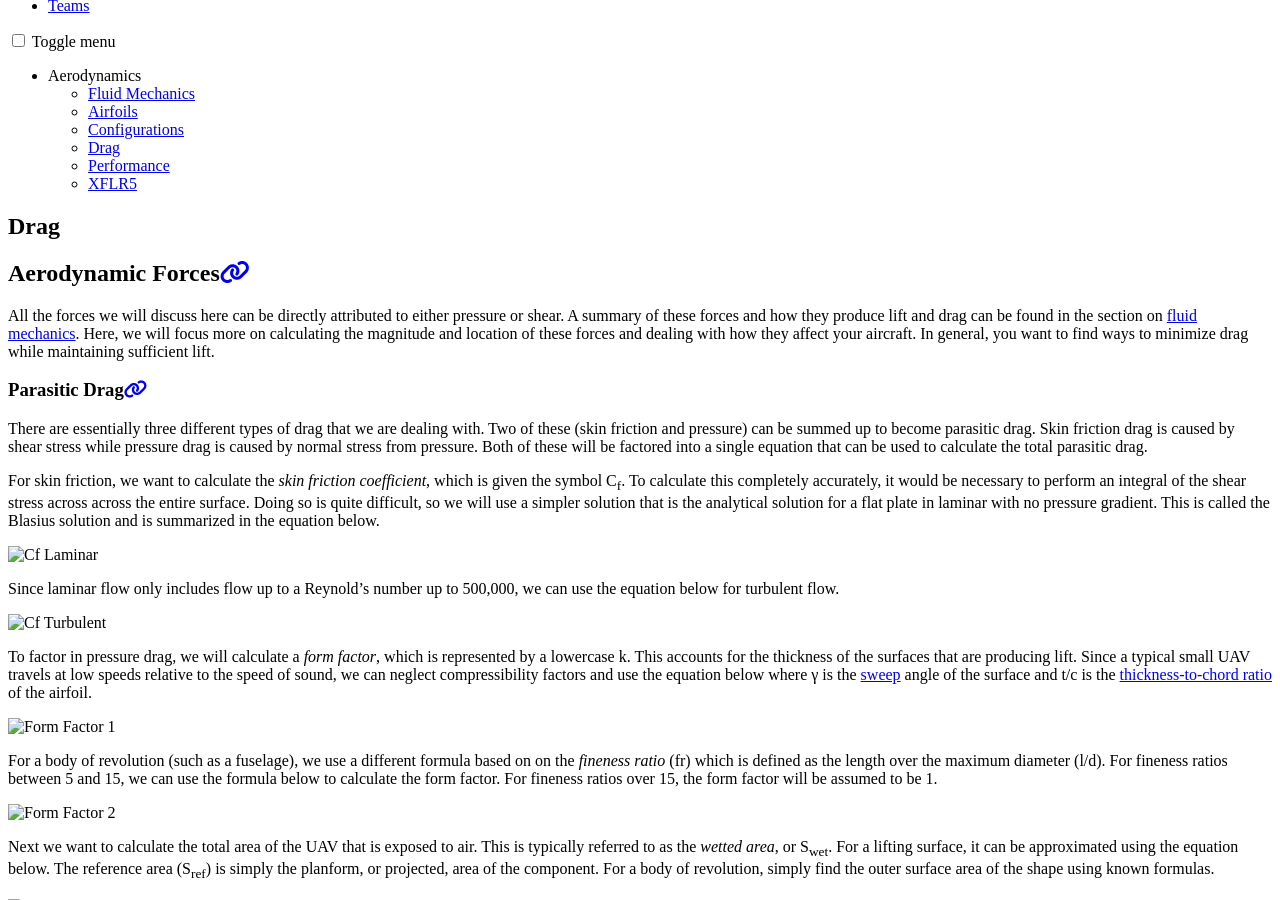
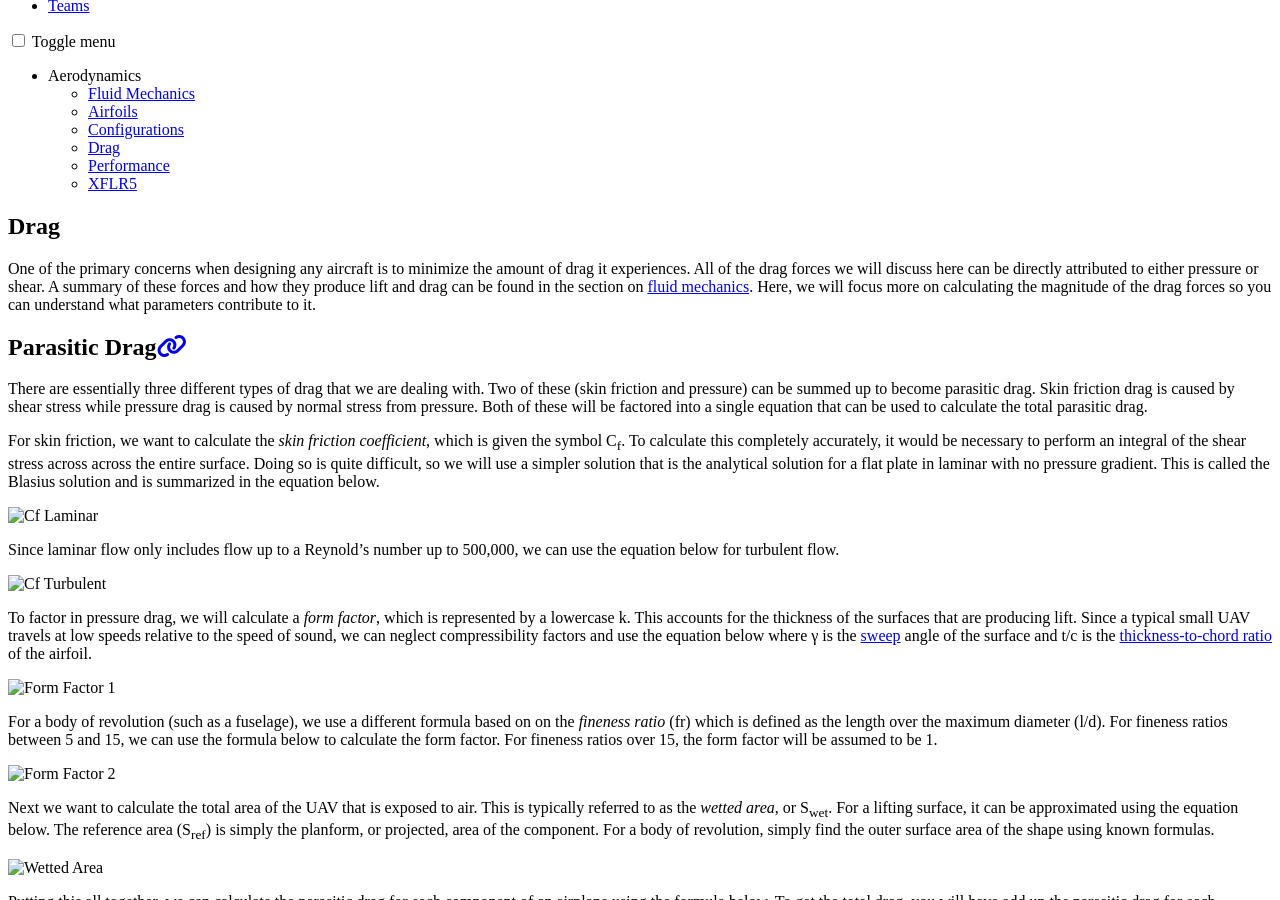
Before and after one commit to BYU-Aeronautics-Club/BYUAeronauticsClub.github.io, a Jekyll site: the page built from _pages/fundamentals/aerodynamics/drag.md, in a window 1280 px wide and 900 px high, scrolled down 391 px. Built offline with Jekyll 4.4.1, drawn with Linux system fonts in a browser that asks for light colours; cached includes are drawn as plain includes; nearby versions of some CDN libraries.

Commit message:
Changing some wording

```diff
--- a/_pages/fundamentals/aerodynamics/drag.md
+++ b/_pages/fundamentals/aerodynamics/drag.md
@@ -7,10 +7,9 @@ sidebar:
 
 ---
 
-## Aerodynamic Forces
-All the forces we will discuss here can be directly attributed to either pressure or shear. A summary of these forces and how they produce lift and drag can be found in the section on [fluid mechanics](https://aeronautics.byu.edu/fundamentals/aerodynamics/fluids/). Here, we will focus more on calculating the magnitude and location of these forces and dealing with how they affect your aircraft. In general, you want to find ways to minimize drag while maintaining sufficient lift.
+One of the primary concerns when designing any aircraft is to minimize the amount of drag it experiences. All of the drag forces we will discuss here can be directly attributed to either pressure or shear. A summary of these forces and how they produce lift and drag can be found in the section on [fluid mechanics](https://aeronautics.byu.edu/fundamentals/aerodynamics/fluids/). Here, we will focus more on calculating the magnitude of the drag forces so you can understand what parameters contribute to it.
 
-### Parasitic Drag
+## Parasitic Drag
 There are essentially three different types of drag that we are dealing with. Two of these (skin friction and pressure) can be summed up to become parasitic drag. Skin friction drag is caused by shear stress while pressure drag is caused by normal stress from pressure. Both of these will be factored into a single equation that can be used to calculate the total parasitic drag.
 
 For skin friction, we want to calculate the *skin friction coefficient*, which is given the symbol C<sub>f</sub>. To calculate this completely accurately, it would be necessary to perform an integral of the shear stress across across the entire surface. Doing so is quite difficult, so we will use a simpler solution that is the analytical solution for a flat plate in laminar with no pressure gradient. This is called the Blasius solution and is summarized in the equation below.
@@ -41,7 +40,7 @@ To nondimensionalize this into a coefficient, we can use the definition of the d
 
 ![Coefficient of parasitic drag](./figures/cdp_formula.JPG){: .align-center}
 
-### Induced Drag
+## Induced Drag
 The third type of drag we are dealing with, *induced drag*, is closely related to the lift produced by the aircraft. In fact, induced drag is the component of the induced lift vector that is parallel to the free stream. The other component of this vector is the actual lift benefitting the UAV. In any case, we need to know a few things about the lift characteristics of a UAV before calculating induced drag.
 
 The first thing we want to find is the *inviscid span efficiency*. This is a measure of how elliptic the lift distribution is across the wing. A perfect distribution would have an efficiency of 1.0 to minimize induced drag, but most aircraft are closer to 0.98. To estimate this, we use the following equation where d<sub>f</sub> is the fuselage diameter and b is the span of the wing.
```
